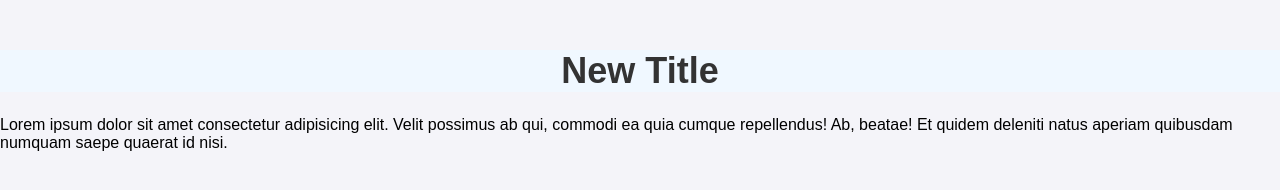
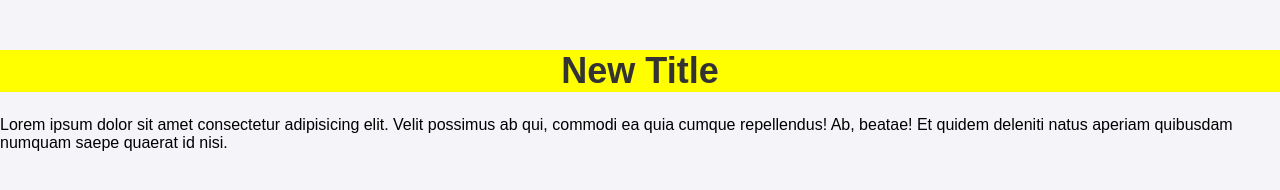
Before and after one commit to Lore9820/fantastic-palm-tree, a plain HTML site: page index.html in a window 1280 px wide. Drawn offline with Linux system fonts and the light colour scheme; a script that the page names is missing.

Commit message:
new title for last commit

```diff
--- a/style.css
+++ b/style.css
@@ -13,5 +13,5 @@ h1 {
     color: #333;
     font-size: 36px;
     margin-top: 50px;
-    background-color: aliceblue;
+    background-color: yellow;
 }
```
